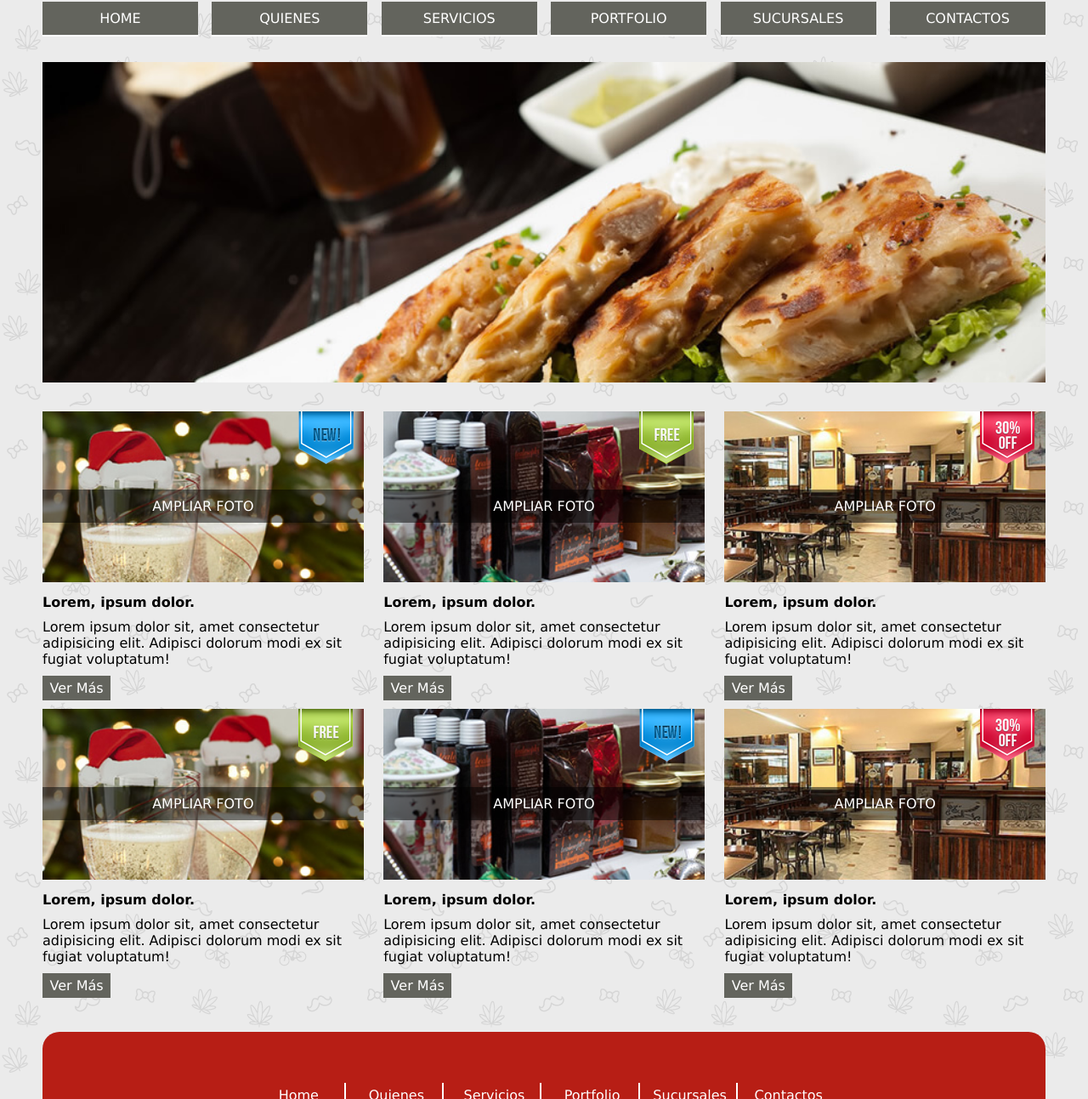
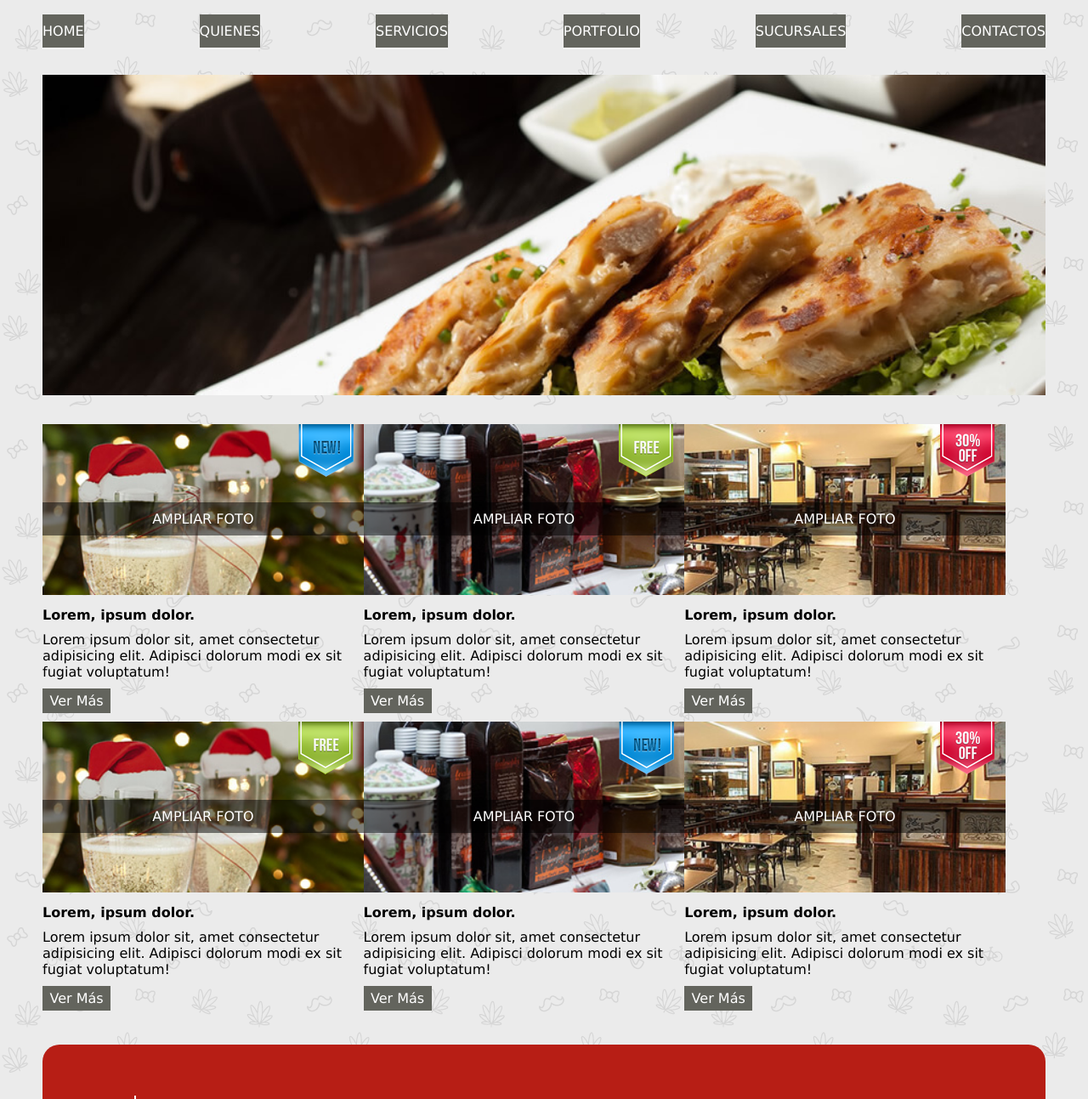
Before and after one commit to JuanMaRoldan/Clase34-kit-chenning, a website: page views/index.html in a window 1280 px wide. Shown: the part 223-1516 px from the top of the page at 85% size. Drawn offline with Linux system fonts and the light colour scheme; files whose address does not match are found by name.

Commit message:
header apply flex done

```diff
--- a/public/css/footer.css
+++ b/public/css/footer.css
@@ -1,20 +1,27 @@
+.footer__menu{
+    background-color: var(--colorRojo);
+    width: 100%;
+}
+.footer__menu ul{
+    display: flex;
+    flex-direction: column;
+}
+
 .footer__menu li{
-    background-color: var(--colorRojo);
-    border-bottom: solid 2px white;
     padding: 10px 0;
     text-align: center;
     text-transform: uppercase;
-    width: 100%;
 }
 
 @media(min-width:768px){
     .footer__menu{
-        background-color: var(--colorRojo);
         padding: 60px 0;
-        text-align: center;
-        width: 100%;
         border-radius: 20px 20px 0px 0px;
-
+    }
+    .footer__menu ul{
+        display: flex;
+        flex-direction: column;
+        justify-content: center;
     }
     .footer__menu li{
         border-bottom: 0;
--- a/public/css/header.css
+++ b/public/css/header.css
@@ -1,14 +1,14 @@
 header{
+    align-items: center;
+    display: flex;
+    flex-direction: column;
     width: 100%;
 }
 .header__logo{
-    background-image: url('/images/logo.jpg');
-    background-position: center;
-    background-size: cover;
     border-radius: 50%;
     border: solid 1px var(--colorGrisClaro);
     height: 180px;
-    margin: 15px auto 30px;
+    margin: 30px 0;
     width: 180px;
 }
 .header__burger{
@@ -16,11 +16,17 @@ header{
     border: none;
     border-radius: 5px;
     color: white;
-    display: block;
     font-size: 32px;
-    margin: 0 auto 30px;
+    margin-bottom: 30px;
     padding: 5px;
     width: 50px;
+}
+.header__menu{
+    width: 100%;
+}
+.header__menu ul{
+    display: flex;
+    flex-direction: column;
 }
 .header__menu li{
     background-color: var(--colorGrisOscuro);
@@ -28,7 +34,6 @@ header{
     padding: 10px 0;
     text-align: center;
     text-transform: uppercase;
-    width: 100%;
 }
 /* TABLETS */
 @media (min-width : 460px){
@@ -36,16 +41,12 @@ header{
         display: none;
     }
     .header__menu ul{
-        overflow: hidden;
+        flex-direction: row;
+        justify-content: space-between;
     }
     .header__menu li{
-        float: left;
         font-size: 0.6rem;
-        margin-right: 1.4%;
-        width: 15.5%;
-    }
-    .header__menu li:last-child{
-        margin-right: 0%;
+        width: 15,5%;
     }
 }
 /* LAPTOPS */
--- a/public/css/home.css
+++ b/public/css/home.css
@@ -8,6 +8,8 @@ body.home{
 
 .home__box-product{
     margin: 30px 0;
+    display: flex;
+    flex-direction: column;
 }
 
 .home__product{
@@ -66,18 +68,13 @@ body.home{
 
     /* PRODUCT */
     .home__box-product{
-        overflow: hidden;
+        flex-direction: row;
+        flex-wrap: wrap;
+
     }
-
     .home__product{
-        float: left;
-        margin-right: 2%;
         width: 49%;
     }
-    .home__product:nth-child(even){
-        margin-right: 0;
-    }
-
 }
 
 /* LAPTOPS */
@@ -85,14 +82,6 @@ body.home{
 @media(min-width: 768px){
     /* PRODUCT */
     .home__product{
-        margin-right: 2%;
         width: 32%;
     }
-    .home__product:nth-child(even){
-        margin-right: 2%;
-    }
-    .home__product:nth-child(3n){
-        margin-right: 0;
-
-
 }
--- a/views/index.html
+++ b/views/index.html
@@ -10,8 +10,7 @@
 </head>
 <body class="home">
     <header>
-        <div class="header__logo">
-        </div>
+        <img class="header__logo" src="/images/logo.jpg" alt="">
         <button class="header__burger"><i class="fas fa-bars"></i></button>
         <nav class="header__menu">
             <ul>
```
